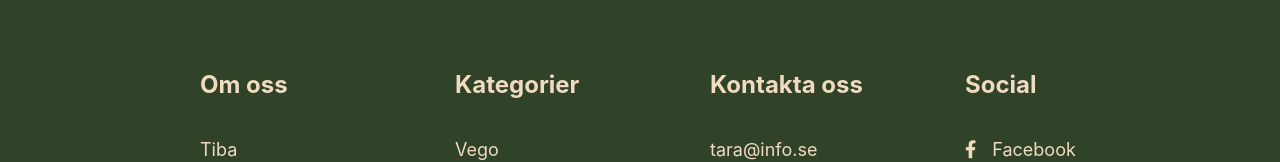
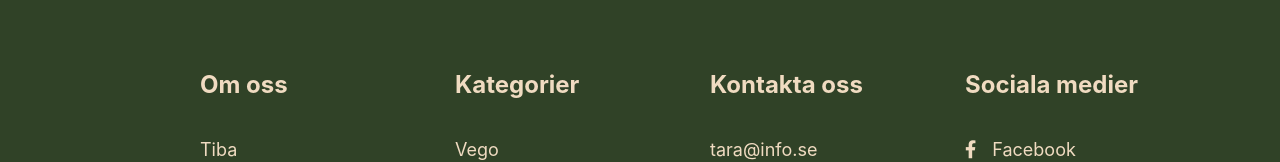
Before and after one commit to AnnaStenholm/T.A.R.A-app, a React (Create React App) app: page / in a window 1280 px wide. Shown: the part 634-796 px from the top of the page. Built offline with nearby package versions, Linux system fonts and the light colour scheme.

Commit message:
Footer ändring

```diff
--- a/src/containers/footer.js
+++ b/src/containers/footer.js
@@ -27,7 +27,7 @@ export function FooterContainer() {
                     <Footer.Link href="#">Receptvägen 4, Stockholm</Footer.Link>
                 </Footer.Column>
                 <Footer.Column>
-                    <Footer.Title>Social</Footer.Title>
+                    <Footer.Title>Sociala medier</Footer.Title>
                     <Footer.Link href="#"><Icon className="fab fa-facebook-f" />Facebook</Footer.Link>
                     <Footer.Link href="#"><Icon className="fab fa-instagram" />Instagram</Footer.Link>
                     <Footer.Link href="#"><Icon className="fab fa-twitter" />Twitter</Footer.Link>
```
